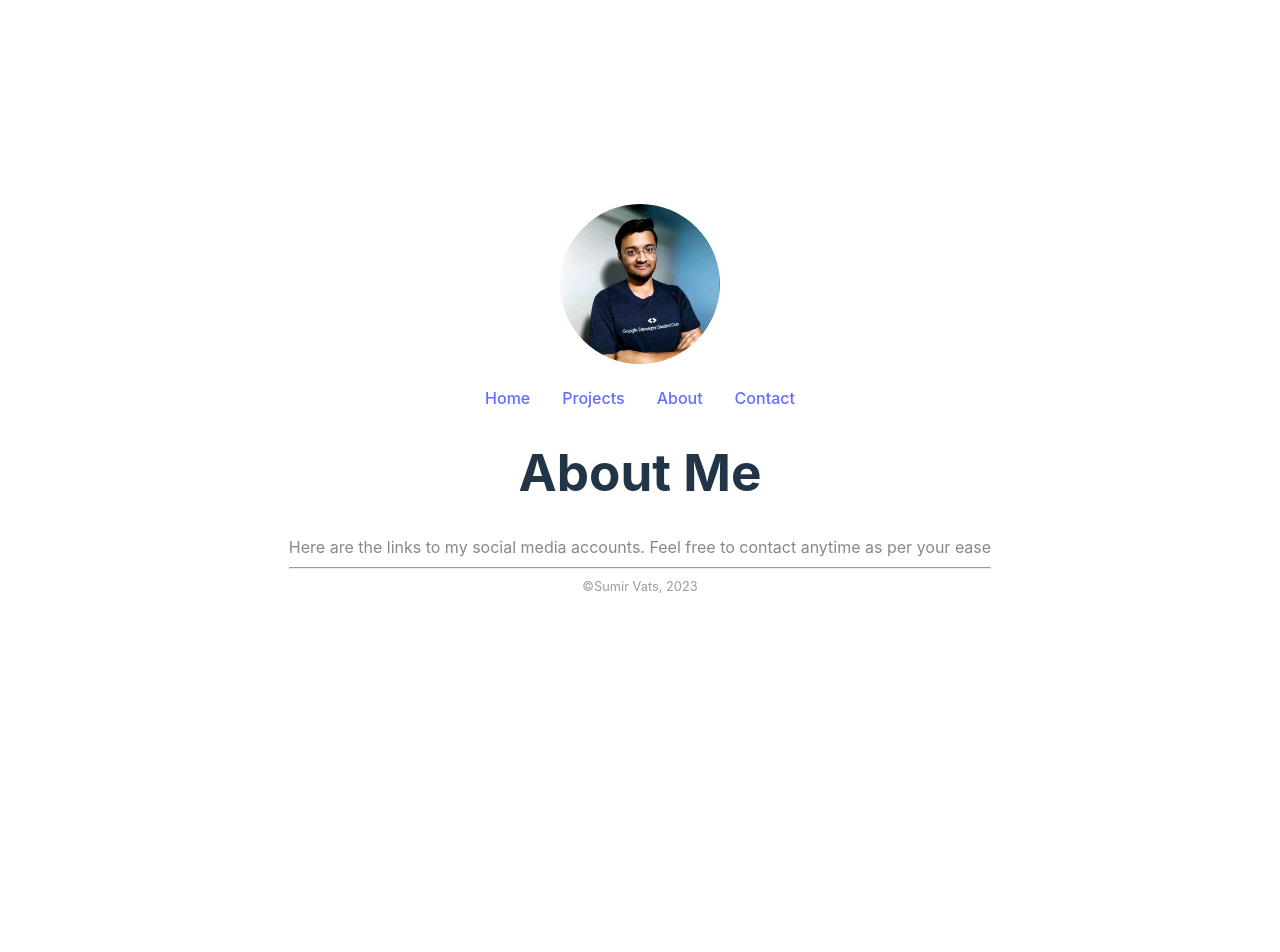
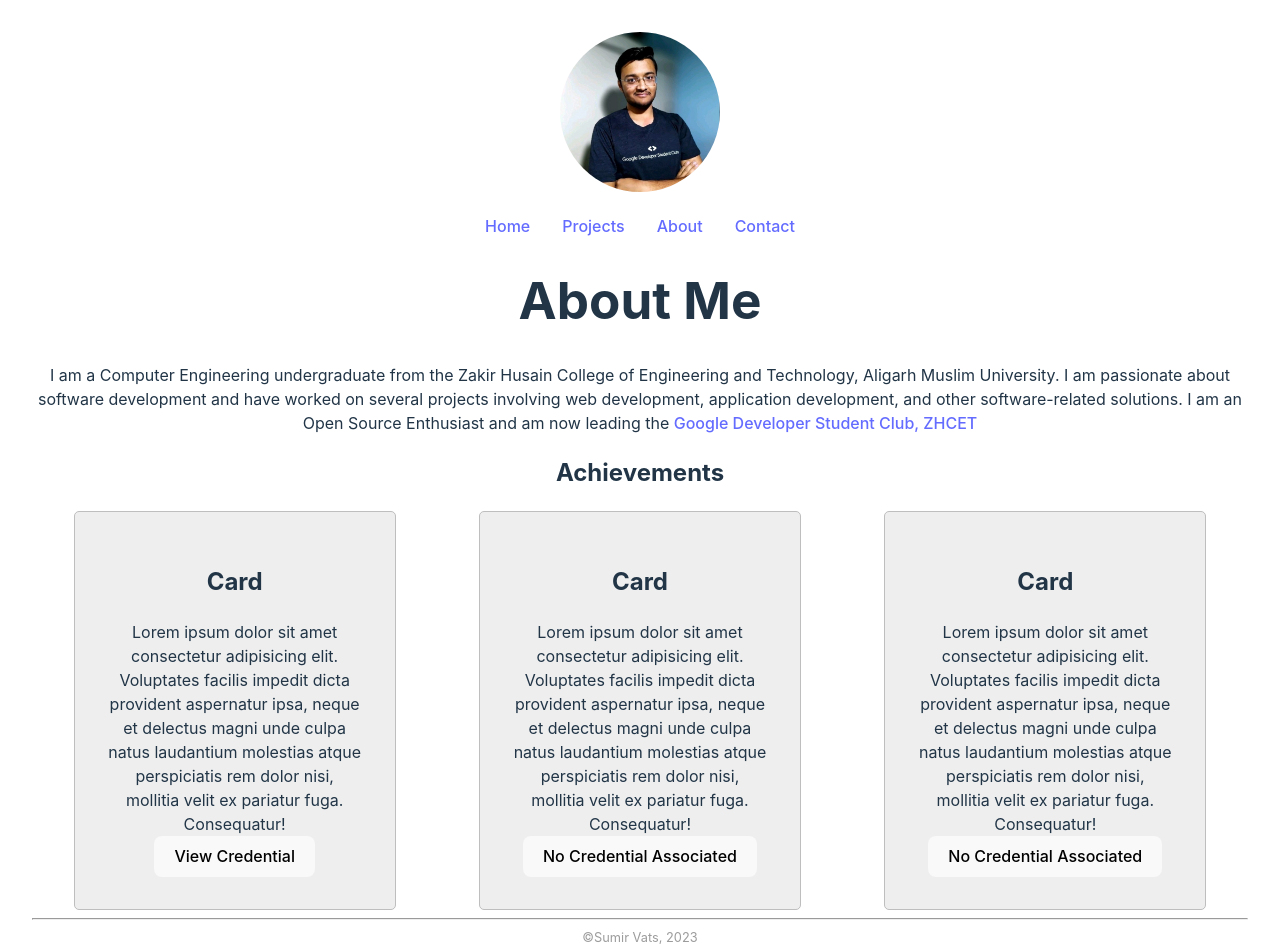
Before and after one commit to SumirVats2003/portfolio-react, a React (Vite) app: page /about in a window 1280 px wide. Shown: the top 952 px of the page. Before the commit the page ends 800 px from the top, so only its background shows below. Built offline with nearby package versions, Linux system fonts and the light colour scheme.

Commit message:
Added achievement cards on About Page

```diff
--- a/src/App.css
+++ b/src/App.css
@@ -73,6 +73,30 @@
   font-size: 0.8em;
 }
 
-.btn {
+.cards {
+  display: flex;
+  align-items: center;
+  justify-content: center;
+}
+
+.card {
   background-color: #eeeeee;
+  width: 20vw;
+  margin: auto;
+  border: 1px solid rgb(190, 190, 190);
+  border-radius: 5px;
 }
+
+.card:hover {
+  background-color: #e4e4e4;
+}
+
+@media only screen and (max-width: 650px) {
+  .cards {
+    display: block;
+  }
+  .card {
+    width: auto;
+    margin: 1rem auto;
+  }
+}
--- a/src/Components/About.jsx
+++ b/src/Components/About.jsx
@@ -1,5 +1,7 @@
 import React from "react";
 import Navbar from "./Navbar";
+import Card from "./Card";
+import { Link } from "react-router-dom";
 import "../App.css";
 
 function About() {
@@ -7,9 +9,37 @@ function About() {
     <>
       <Navbar />
       <h1>About Me</h1>
-      <div className="intro">
-        Here are the links to my social media accounts. Feel free to contact
-        anytime as per your ease
+      <div className="about">
+        I am a Computer Engineering undergraduate from the Zakir Husain College
+        of Engineering and Technology, Aligarh Muslim University. I am
+        passionate about software development and have worked on several
+        projects involving web development, application development, and other
+        software-related solutions. I am an Open Source Enthusiast and am now
+        leading the&nbsp;
+        <Link
+          to="https://gdsc.community.dev/zakir-husain-college-of-engineering-and-technology-aligarh/"
+          target="_blank"
+        >
+          Google Developer Student Club, ZHCET
+        </Link>
+      </div>
+      <div className="achievments">
+        <h2>Achievements</h2>
+        <div className="cards">
+          <Card
+            head="Card"
+            body="Lorem ipsum dolor sit amet consectetur adipisicing elit. Voluptates facilis impedit dicta provident aspernatur ipsa, neque et delectus magni unde culpa natus laudantium molestias atque perspiciatis rem dolor nisi, mollitia velit ex pariatur fuga. Consequatur!"
+            showBtn={true}
+          />
+          <Card
+            head="Card"
+            body="Lorem ipsum dolor sit amet consectetur adipisicing elit. Voluptates facilis impedit dicta provident aspernatur ipsa, neque et delectus magni unde culpa natus laudantium molestias atque perspiciatis rem dolor nisi, mollitia velit ex pariatur fuga. Consequatur!"
+          />
+          <Card
+            head="Card"
+            body="Lorem ipsum dolor sit amet consectetur adipisicing elit. Voluptates facilis impedit dicta provident aspernatur ipsa, neque et delectus magni unde culpa natus laudantium molestias atque perspiciatis rem dolor nisi, mollitia velit ex pariatur fuga. Consequatur!"
+          />
+        </div>
       </div>
     </>
   );
--- /dev/null
+++ b/src/Components/Card.jsx
@@ -0,0 +1,18 @@
+import React from "react";
+import "../App.css";
+
+function Card(props) {
+  return (
+    <div className="card">
+      <h2 className="ach-head">{props.head}</h2>
+      <div className="ach-body">{props.body}</div>
+      {props.showBtn ? (
+        <button className="btn">View Credential</button>
+      ) : (
+        <button className="btn">No Credential Associated</button>
+      )}
+    </div>
+  );
+}
+
+export default Card;
```
